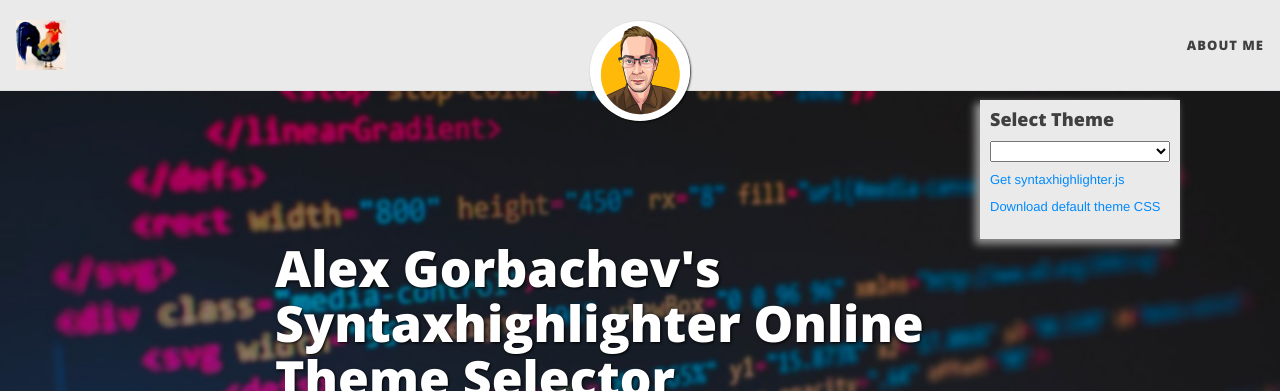
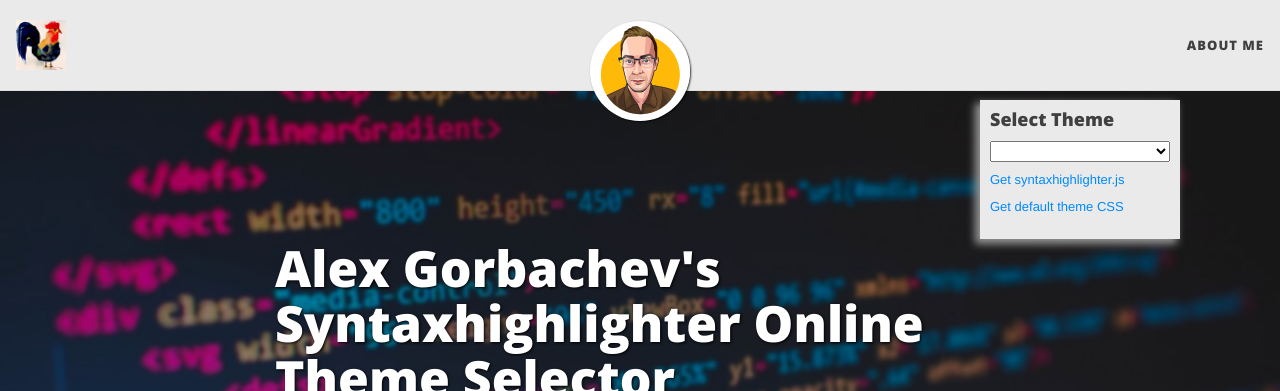
Before and after one commit to BartJolling/bartjolling.github.io, a Jekyll site: the page built from _posts/2021-04-29-syntaxhighlighter-online.html, in a window 1280 px wide. Shown: the top 391 px of the page. Built offline with Jekyll 4.4.1, drawn with Linux system fonts in a browser that asks for light colours; nearby versions of some CDN libraries; a script that is not in the unit is left out; comment, search, counter and statistics services are not loaded.

Commit message:
Get theme iso Download theme

```diff
--- a/_posts/2021-04-29-syntaxhighlighter-online.html
+++ b/_posts/2021-04-29-syntaxhighlighter-online.html
@@ -54,9 +54,7 @@
         <a href="/assets/js/syntaxhighlighter.js" download style="font-size: small">Get syntaxhighlighter.js</a>
     </span><br />
     <span>
-        <a href="/assets/css/syntaxhighlighter.css" download id="downloadTheme" style="font-size: small">Download
-            default theme
-            CSS</a>
+        <a href="/assets/css/syntaxhighlighter.css" download id="downloadTheme" style="font-size: small">Get default theme CSS</a>
     </span>
     <div style="height: 10px"></div>
 </div>
@@ -2575,7 +2573,7 @@
     }
 
     function replaceThemeDownload(themeName) {
-        downloadThemeElement.innerText = `Download ${themeName} theme CSS`;
+        downloadThemeElement.innerText = `Get ${themeName} theme CSS`;
         downloadThemeElement.setAttribute("href", `javascript:downloadTheme("${themeName}")`);
     };
 
```
